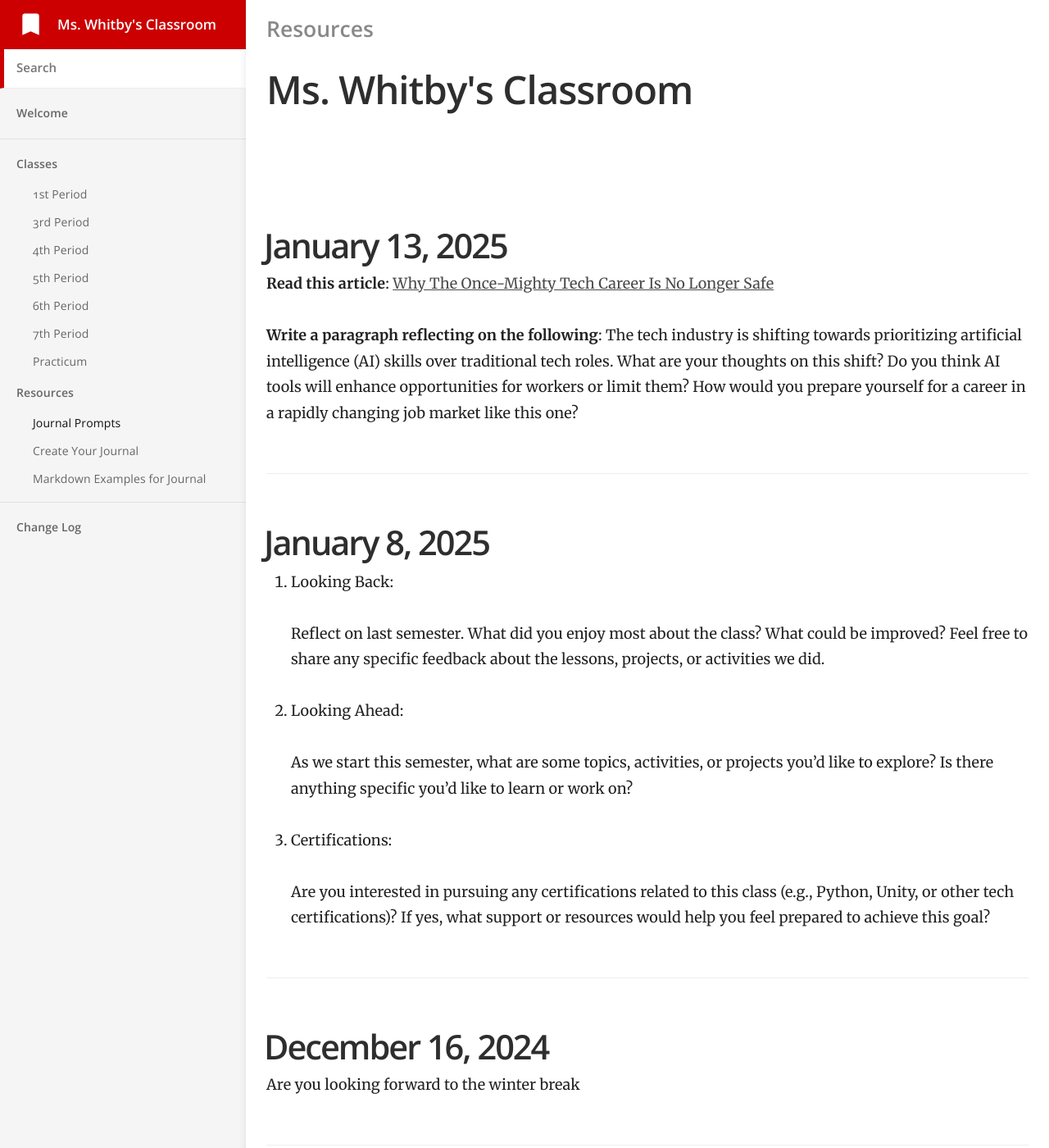
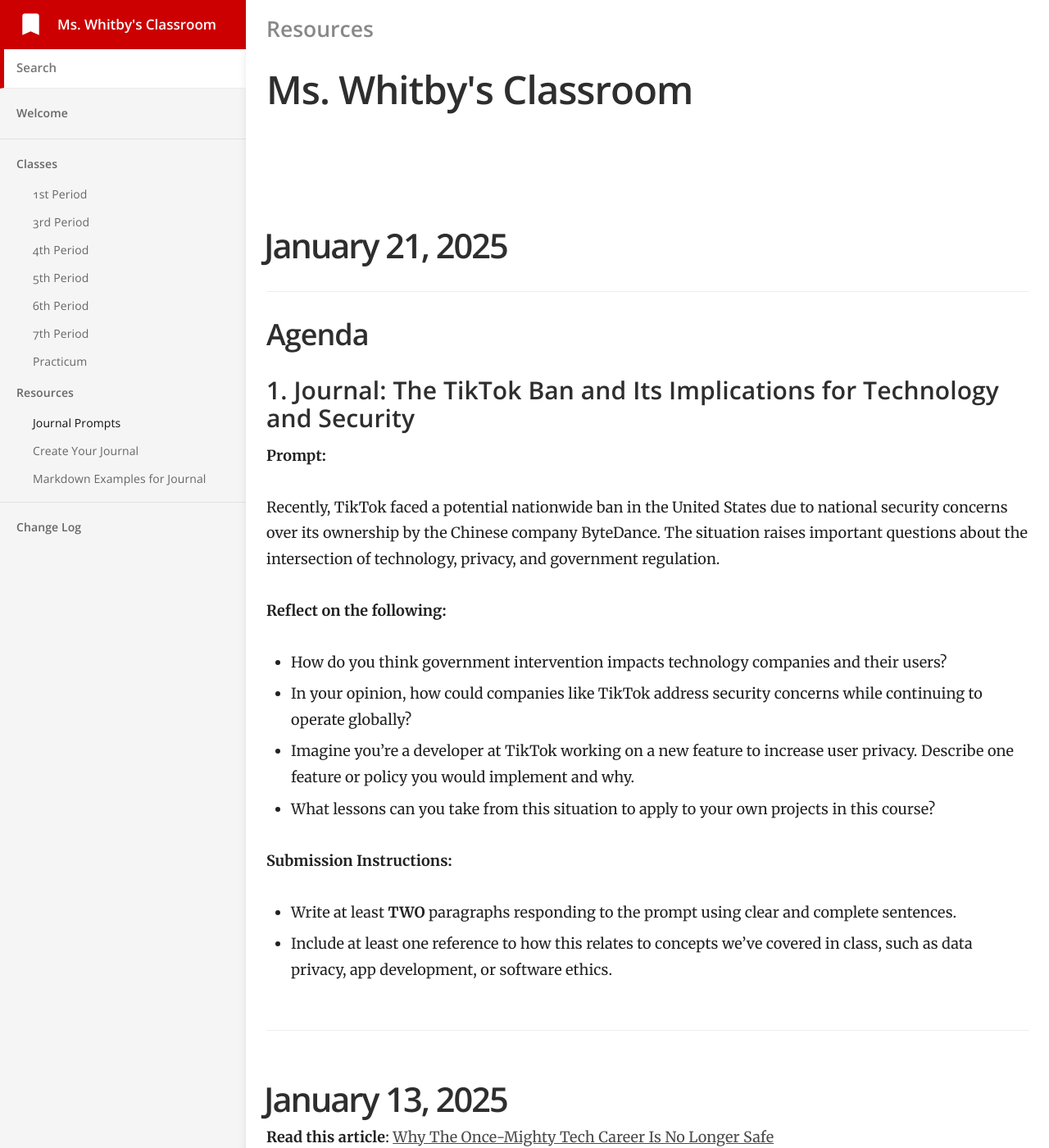
Before and after one commit to mswhitby/classroom, a Jekyll site: the page built from _docs/resources/journal.md, in a window 1280 px wide and 1400 px high. Shown: the whole window at 82% size. Built offline with Jekyll 4.4.1, drawn with Linux system fonts in a browser that asks for light colours.

Commit message:
Updated lessons

```diff
--- a/_docs/resources/journal.md
+++ b/_docs/resources/journal.md
@@ -3,6 +3,31 @@ title: Journal Prompts
 category: Resources
 order: 1
 ---
+
+# January 21, 2025
+
+## Agenda
+
+### 1. Journal: The TikTok Ban and Its Implications for Technology and Security
+
+**Prompt:**
+
+Recently, TikTok faced a potential nationwide ban in the United States due to national security concerns over its ownership by the Chinese company ByteDance. The situation raises important questions about the intersection of technology, privacy, and government regulation.
+
+**Reflect on the following:**
+
+- How do you think government intervention impacts technology companies and their users?
+- In your opinion, how could companies like TikTok address security concerns while continuing to operate globally?
+- Imagine you’re a developer at TikTok working on a new feature to increase user privacy. Describe one feature or policy you would implement and why.
+- What lessons can you take from this situation to apply to your own projects in this course?
+
+**Submission Instructions:**
+
+- Write at least **TWO** paragraphs responding to the prompt using clear and complete sentences.
+- Include at least one reference to how this relates to concepts we’ve covered in class, such as data privacy, app development, or software ethics.
+<!-- - Post your response in your GitHub journal under today’s date as the heading: January 21, 2025. -->
+
+----
 
 # January 13, 2025
 
```
